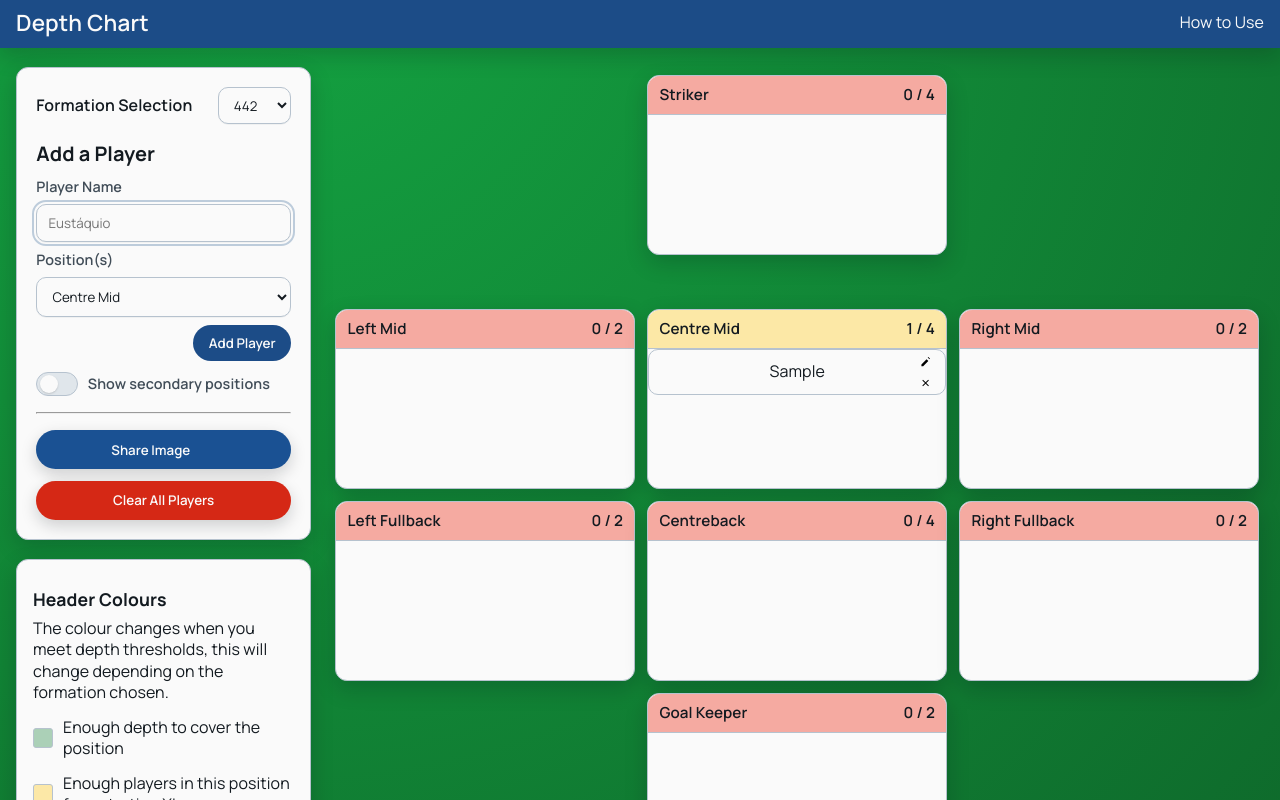
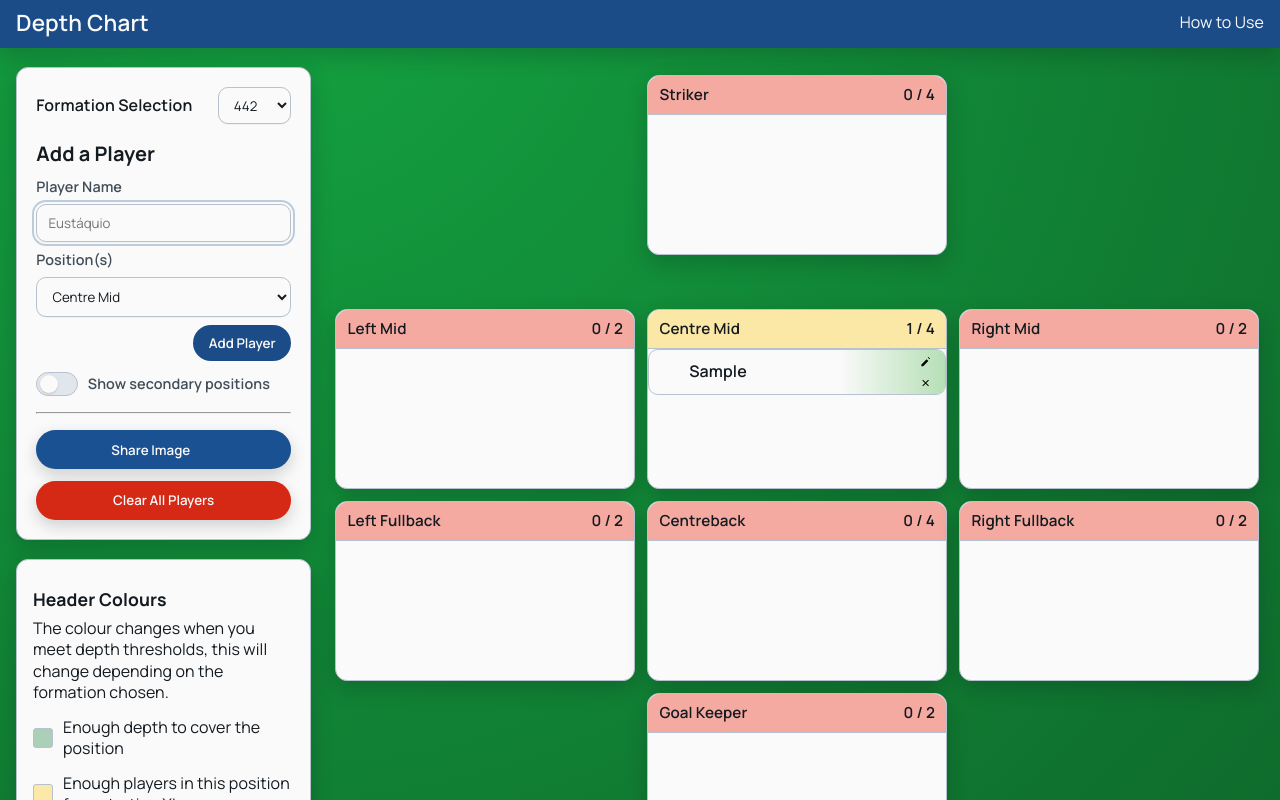
Before and after one commit to MapleThunder/depth-chart-sv, a SvelteKit app: page / in a window 1280 px wide. Both pictures are taken after typing "Sample" into the empty fields and a click on the button "Add Player". Shown: the top 800 px of the page. Built offline with nearby package versions, Linux system fonts and the light colour scheme; some icons are missing.

Commit message:
Add player-list role/skill helpers and regression tests

```diff
--- a/package.json
+++ b/package.json
@@ -8,6 +8,7 @@
 		"preview": "vite preview",
 		"check": "svelte-kit sync && svelte-check --tsconfig ./tsconfig.json",
 		"check:watch": "svelte-kit sync && svelte-check --tsconfig ./tsconfig.json --watch",
+		"test": "vitest run",
 		"lint": "prettier --check .",
 		"format": "prettier --write ."
 	},
@@ -25,7 +26,8 @@
 		"svelte-icons": "^2.1.0",
 		"tslib": "^2.8.1",
 		"typescript": "^5.7.3",
-		"vite": "^6.3.3"
+		"vite": "^6.3.3",
+		"vitest": "^4.0.18"
 	},
 	"type": "module",
 	"dependencies": {
--- /dev/null
+++ b/src/lib/player_list_item.ts
@@ -0,0 +1,46 @@
+import type { Position } from "$lib/positions";
+import type { PlayerPosition, PlayerRecord } from "$lib/stores/player_store";
+
+export function getPositionForList(
+	player: PlayerRecord,
+	position: Position,
+): PlayerPosition | undefined {
+	return player.positions.find((pos) => pos.position === position);
+}
+
+export function isSecondaryForPosition(player: PlayerRecord, position: Position): boolean {
+	return getPositionForList(player, position)?.role === "secondary";
+}
+
+export function getSkillForPosition(
+	player: PlayerRecord,
+	position: Position,
+): "low" | "mid" | "high" {
+	if (!isSecondaryForPosition(player, position)) {
+		return "high";
+	}
+
+	const skill = getPositionForList(player, position)?.skill;
+	if (skill === "low" || skill === "high") {
+		return skill;
+	}
+	return "mid";
+}
+
+export function comparePlayersForPosition(
+	a: PlayerRecord,
+	b: PlayerRecord,
+	position: Position,
+): number {
+	const roleA = isSecondaryForPosition(a, position) ? 1 : 0;
+	const roleB = isSecondaryForPosition(b, position) ? 1 : 0;
+	if (roleA !== roleB) {
+		return roleA - roleB;
+	}
+
+	const positionA = getPositionForList(a, position);
+	const positionB = getPositionForList(b, position);
+	const weightA = positionA ? positionA.weight : Number.MAX_VALUE;
+	const weightB = positionB ? positionB.weight : Number.MAX_VALUE;
+	return weightA - weightB;
+}
--- a/src/routes/PlayerList.svelte
+++ b/src/routes/PlayerList.svelte
@@ -7,9 +7,15 @@
 	 */
 	import { type Position } from "$lib/positions";
 	import { getPositionSelectOptions } from "$lib/positions";
+	import {
+		comparePlayersForPosition,
+		getPositionForList,
+		getSkillForPosition,
+		isSecondaryForPosition,
+	} from "$lib/player_list_item";
 	import { getVisibleAssignedPosition } from "$lib/player_visibility";
 	import { formation } from "$lib/stores/formation_store";
-	import { players, removePlayer, updatePlayers } from "$lib/stores/player_store";
+	import { players, removePlayer, type PlayerRecord, updatePlayers } from "$lib/stores/player_store";
 	import PlayerEditModal from "./PlayerEditModal.svelte";
 	import { flip } from "svelte/animate";
 
@@ -26,18 +32,7 @@
 			}
 			return getVisibleAssignedPosition(player, visible_positions) === position;
 		})
-		.toSorted((a, b) => {
-			// Find the target position in player a
-			const positionA = a.positions.find((p) => p.position === position);
-			const weightA = positionA ? positionA.weight : Number.MAX_VALUE; // Fallback if position not found
-
-			// Find the target position in player b
-			const positionB = b.positions.find((p) => p.position === position);
-			const weightB = positionB ? positionB.weight : Number.MAX_VALUE; // Fallback if position not found
-
-			// Compare the weights
-			return weightA - weightB;
-		});
+		.toSorted((a, b) => comparePlayersForPosition(a, b, position));
 
 	let ghost: HTMLElement;
 	let grabbed: HTMLElement | null = null;
@@ -143,6 +138,30 @@
 		show_edit_modal = false;
 		editing_player_name = "";
 	}
+
+	function getListPosition(player: PlayerRecord) {
+		return getPositionForList(player, position);
+	}
+
+	function isSecondary(player: PlayerRecord): boolean {
+		return isSecondaryForPosition(player, position);
+	}
+
+	function getSkill(player: PlayerRecord): "low" | "mid" | "high" {
+		return getSkillForPosition(player, position);
+	}
+
+	function getSkillColor(skill: "low" | "mid" | "high"): string {
+		if (skill === "low") return "hsl(8 78% 56%)";
+		if (skill === "high") return "hsl(120 52% 45%)";
+		return "hsl(46 92% 54%)";
+	}
+
+	function getSkillFadeColor(skill: "low" | "mid" | "high"): string {
+		if (skill === "low") return "hsl(8 78% 56% / 0)";
+		if (skill === "high") return "hsl(120 52% 45% / 0)";
+		return "hsl(46 92% 54% / 0)";
+	}
 </script>
 
 <main class="dragdroplist">
@@ -183,9 +202,11 @@
 					? "grabbed"
 					: ""}
 				class="item"
+				class:item-secondary={isSecondary(player)}
 				data-index={i}
 				data-id={player.name ? player.name : JSON.stringify(player)}
 				data-grabY="0"
+				style={`--skill-color: ${getSkillColor(getSkill(player))}; --skill-fade-color: ${getSkillFadeColor(getSkill(player))};`}
 				on:mousedown={function (ev) {
 					grab(ev.clientY, ev.currentTarget as HTMLElement);
 				}}
@@ -235,7 +256,12 @@
 				</div>
 
 				<div class="content">
-					{player.name}
+					<span class="player-name">{player.name}</span>
+					{#if isSecondary(player)}
+						<span class="meta-row">
+							<span class="pill role-pill role-secondary">2nd</span>
+						</span>
+					{/if}
 				</div>
 
 				<div class="buttons actions">
@@ -298,6 +324,24 @@
 		border-radius: 10px;
 		padding: 0.15rem 0.25rem;
 		user-select: none;
+		position: relative;
+		overflow: hidden;
+		isolation: isolate;
+	}
+
+	.item::after {
+		content: "";
+		position: absolute;
+		inset: 0 0 0 auto;
+		width: 36%;
+		background: linear-gradient(90deg, var(--skill-fade-color) 0%, var(--skill-color) 100%);
+		opacity: 0.35;
+		pointer-events: none;
+		z-index: 0;
+	}
+
+	.item.item-secondary::after {
+		opacity: 0.22;
 	}
 
 	.item:last-child {
@@ -310,6 +354,46 @@
 
 	.item > * {
 		margin: auto;
+		position: relative;
+		z-index: 1;
+	}
+
+	.content {
+		display: flex;
+		flex: 1;
+		flex-direction: column;
+		align-items: flex-start;
+		gap: 0.15rem;
+		padding: 0.1rem 0.25rem;
+	}
+
+	.player-name {
+		font-weight: 600;
+		line-height: 1.1;
+	}
+
+	.meta-row {
+		display: inline-flex;
+		align-items: center;
+		gap: 0.25rem;
+		flex-wrap: wrap;
+	}
+
+	.pill {
+		display: inline-flex;
+		align-items: center;
+		padding: 0.05rem 0.4rem;
+		border-radius: 999px;
+		font-size: 0.68rem;
+		line-height: 1.15;
+		border: 1px solid transparent;
+		background: rgba(255, 255, 255, 0.75);
+	}
+
+	.role-pill.role-secondary {
+		border-color: rgba(30, 64, 175, 0.28);
+		color: #1e40af;
+		background: rgba(219, 234, 254, 0.9);
 	}
 
 	.buttons {
@@ -382,5 +466,9 @@
 			overflow: hidden;
 			text-overflow: ellipsis;
 		}
+
+		.meta-row {
+			white-space: normal;
+		}
 	}
 </style>
```
Also changed, not shown: 2 other files (tests, documents, lock files or other folders).
